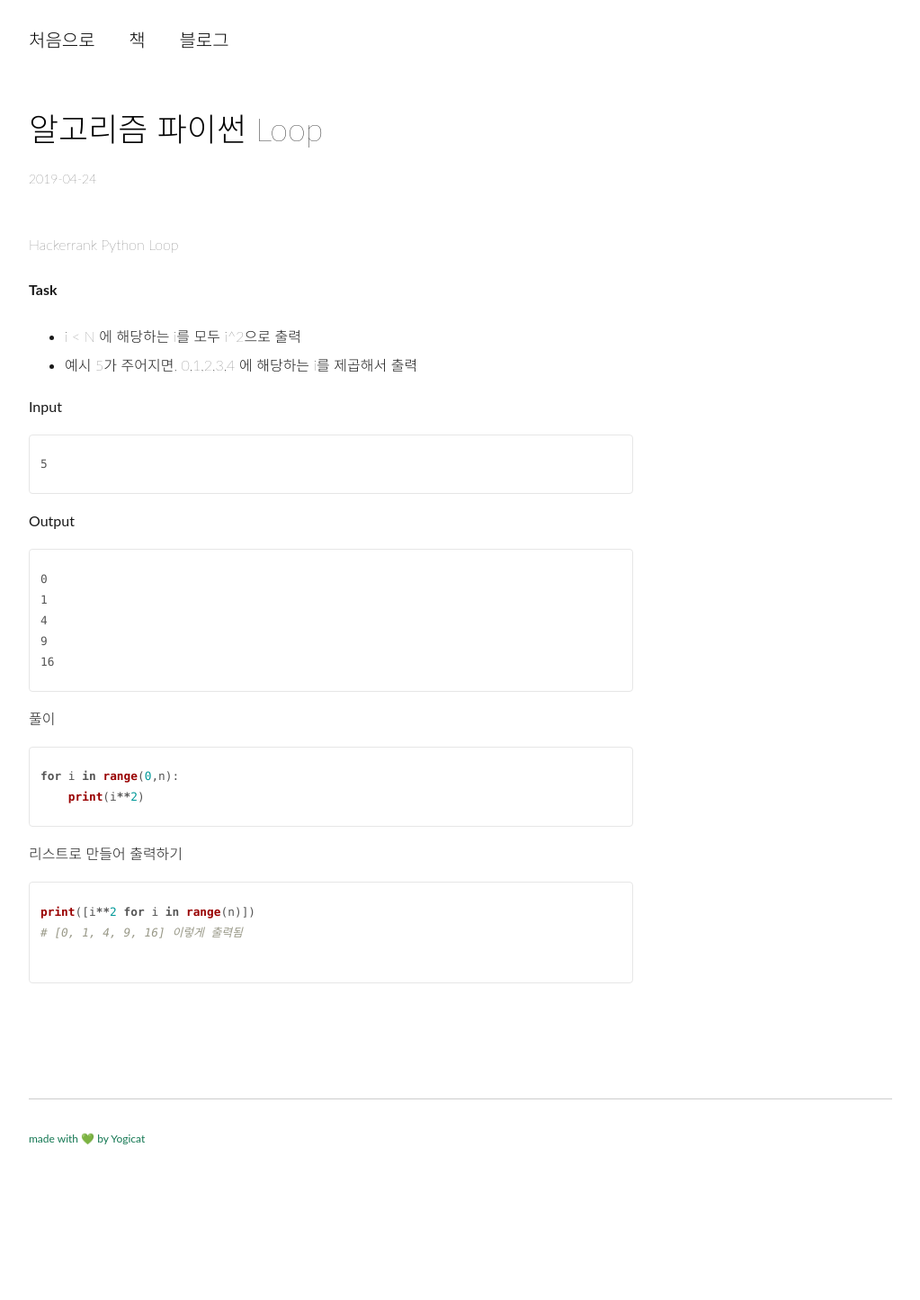
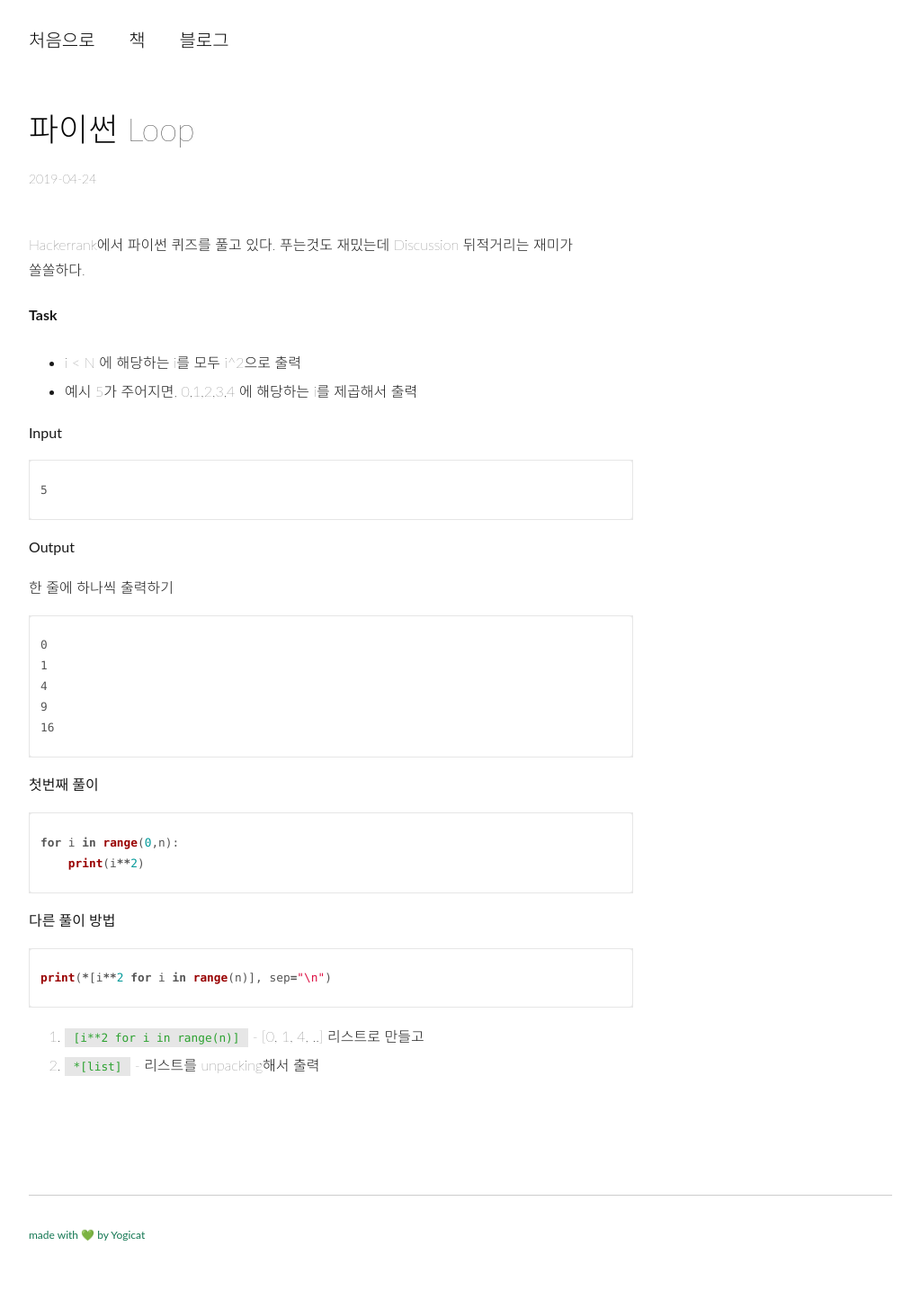
Before and after one commit to yogicat/yogicat.github.io, a Jekyll site: the page built from _posts/2019-04-24-python-hackarrank-loops.md, in a window 1280 px wide. Shown: the whole page at 90% size, without its empty margins (128-1151 px from the left). Built offline with Jekyll 4.4.1, drawn with Linux system fonts in a browser that asks for light colours; before the commit the page ends 1338 px from its top, so only the background shows below that.

Commit message:
✨ add post

````diff
--- a/_posts/2019-04-24-python-hackarrank-loops.md
+++ b/_posts/2019-04-24-python-hackarrank-loops.md
@@ -1,11 +1,12 @@
 ---
 layout: post
-title: 알고리즘 파이썬 Loop
+title: 파이썬 Loop
 categories: blog
 tag: algorithm
 date: 2019-04-24 12:06 +0900
 ---
-Hackerrank Python Loop
+
+Hackerrank에서 파이썬 퀴즈를 풀고 있다. 푸는것도 재밌는데 Discussion 뒤적거리는 재미가 쏠쏠하다.
 
 #### Task
 
@@ -19,6 +20,7 @@ Hackerrank Python Loop
 
 **Output**
 
+한 줄에 하나씩 출력하기
 ```
 0
 1
@@ -27,7 +29,7 @@ Hackerrank Python Loop
 16
 ```
 
-풀이
+**첫번째 풀이**
 
 ```py
 for i in range(0,n):
@@ -35,10 +37,11 @@ for i in range(0,n):
 ```
 
 
-리스트로 만들어 출력하기
+**다른 풀이 방법**
 
 ```py
-print([i**2 for i in range(n)])
-# [0, 1, 4, 9, 16] 이렇게 출력됨
+print(*[i**2 for i in range(n)], sep="\n")
+```
 
-```
+1. `[i**2 for i in range(n)]` - [0, 1, 4, ..] 리스트로 만들고
+2. `*[list]` - 리스트를 unpacking해서 출력
--- a/_sass/_code.scss
+++ b/_sass/_code.scss
@@ -1,6 +1,6 @@
 .highlighter-rouge {
 
-  background: white;
+  background: #e6e6e6;
   white-space: nowrap;
   color: #2ca230;
 
--- a/assets/css/styles.scss
+++ b/assets/css/styles.scss
@@ -45,6 +45,7 @@ pre {
 
 hr {
   margin: 3rem 50% 2rem 0 !important;
+  opacity: 50%;
 }
 
 blockquote {
@@ -56,6 +57,19 @@ blockquote {
 }
 
 .post {
+
+  h3 {
+    font-weight: 400 !important;
+    margin-top: 3rem;
+  }
+
+  h1, h2 {
+    font-weight: 300;
+    margin-top: 3rem;
+  }
+
+
+
   li {
     line-height: 2;
   }
````
Also changed, not shown: _posts/2019-04-24-python-asterisk.md (added, +92 -0 lines), _posts/2019-04-24-python-hackarrank-if-else.md (+2 -3 lines), _posts/2019-04-24-python-hackarrank-leapyear.md (+1 -1 lines), _posts/2019-04-24-til-start-python.md (+1 -1 lines).
